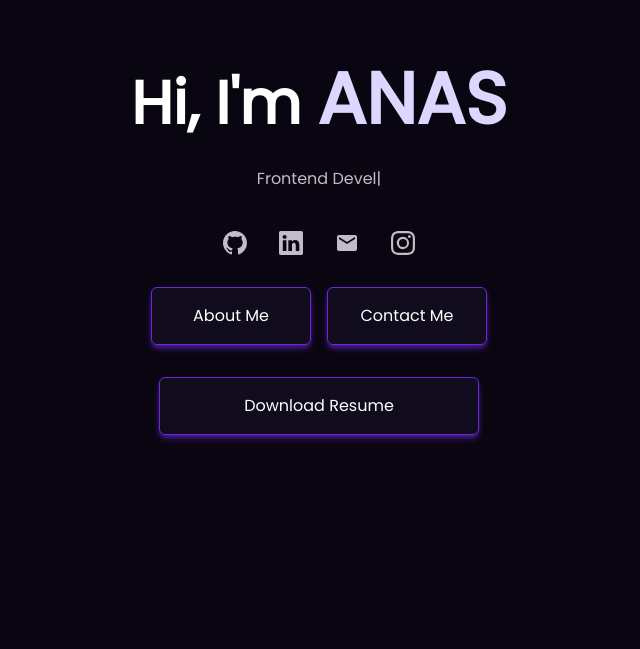
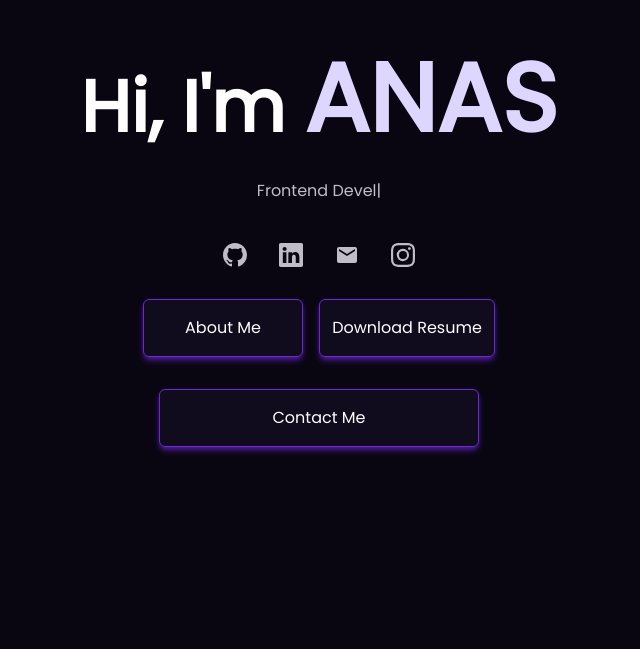
Before and after one commit to anaspxr/portfolio-nextjs15, a Next.js app: page / in a window 1280 px wide. Shown: the part 151-800 px from the top of the page, without its empty margins (321-961 px from the left). Built offline with nearby package versions, Linux system fonts and the light colour scheme.

Commit message:
add animations to Hero section

```diff
--- a/src/app/layout.tsx
+++ b/src/app/layout.tsx
@@ -19,7 +19,9 @@ export default function RootLayout({
 }>) {
   return (
     <html lang="en">
-      <body className={` ${poppins.className} antialiased`}>{children}</body>
+      <body className={` ${poppins.className} antialiased h-full`}>
+        {children}
+      </body>
     </html>
   );
 }
--- a/src/components/sections/hero.tsx
+++ b/src/components/sections/hero.tsx
@@ -1,26 +1,70 @@
+"use client";
+
+import { motion } from "framer-motion";
 import HeroTyped from "@/components/ui/HeroTyped";
 import ShineButton from "@/components/ui/ShineButton";
 import HeroSocialLinks from "../ui/HeroSocialLinks";
 
 export default function Hero() {
+  // Variants for staggered animations
+  const containerVariants = {
+    hidden: { opacity: 0 },
+    visible: {
+      opacity: 1,
+      transition: {
+        staggerChildren: 0.3, // Stagger each child by 0.3s
+      },
+    },
+  };
+
+  const itemVariants = {
+    hidden: { opacity: 0, y: 20 },
+    visible: {
+      opacity: 1,
+      y: 0,
+      transition: { duration: 0.8, ease: "easeOut" },
+    },
+  };
+
+  const bounceVariants = {
+    initial: { y: 0 },
+    animate: {
+      y: [0, -10, 0],
+      transition: { duration: 0.6, repeat: Infinity },
+    },
+  };
+
   return (
-    <section id="home" className="animate-fadeIn">
-      <div className="bg-no-repeat bg-fixed bg-cover bg-center h-screen absolute top-0 left-0 w-full -z-30"></div>
-      {/* dark overlay */}
+    <motion.section
+      id="home"
+      initial="hidden"
+      animate="visible"
+      variants={containerVariants}>
       <div className="flex justify-center flex-col items-center h-screen gap-8">
-        <h1 className=" text-white font-semibold">
-          <span className="text-4xl sm:text-5xl md:text-6xl">
+        {/* Main Heading */}
+        <motion.h1 className="text-white font-semibold" variants={itemVariants}>
+          <span className="text-5xl sm:text-6xl md:text-7xl">
             Hi, I&apos;m{" "}
           </span>
-          <span className="text-violet-200 font-bold text-5xl sm:text-6xl md:text-7xl">
+          <span className="text-violet-200 font-bold text-6xl sm:text-7xl md:text-8xl">
             ANAS
           </span>
-        </h1>
-        <div className="min-h-8">
+        </motion.h1>
+
+        {/* Typed Animation */}
+        <motion.div className="min-h-8" variants={itemVariants}>
           <HeroTyped />
-        </div>
-        <HeroSocialLinks />
-        <div className="flex justify-center items-center gap-4">
+        </motion.div>
+
+        {/* Social Links */}
+        <motion.div variants={itemVariants}>
+          <HeroSocialLinks />
+        </motion.div>
+
+        {/* Buttons */}
+        <motion.div
+          className="flex justify-center items-center sm:gap-4 gap-2"
+          variants={itemVariants}>
           <a
             className="inline-flex items-center justify-center h-full w-full"
             href="#about">
@@ -28,23 +72,29 @@ export default function Hero() {
               About Me
             </ShineButton>
           </a>
+          {/* Resume Button */}
           <a
+            href="ANAS-P-Resume.pdf"
+            download="ANAS-P-Resume.pdf"
+            className="inline-flex items-center justify-center">
+            <ShineButton className="text-sm md:text-base w-44 py-4">
+              Download Resume
+            </ShineButton>
+          </a>
+        </motion.div>
+        <motion.div variants={bounceVariants}>
+          <motion.a
+            variants={itemVariants}
+            whileHover={{ scale: 1.05 }}
+            whileTap={{ scale: 0.95 }}
             className="inline-flex items-center justify-center h-full w-full"
             href="#contact">
-            <ShineButton className="text-sm md:text-base w-40 py-4">
+            <ShineButton className="text-sm md:text-base w-80 py-4 border-purple-900 bg-purple-900 hover:shadow-purple-500 hover:border-purple-700 shadow-purple-900 shad hover:before:-translate-x-80">
               Contact Me
             </ShineButton>
-          </a>
-        </div>
-        <a
-          href="ANAS-P-Resume.pdf"
-          download="ANAS-P-Resume.pdf"
-          className="inline-flex items-center justify-center">
-          <ShineButton className="text-sm md:text-base w-80 py-4 border-purple-900 bg-purple-900 hover:shadow-purple-500 hover:border-purple-700 shadow-purple-900 shad hover:before:-translate-x-80">
-            Download Resume
-          </ShineButton>
-        </a>
+          </motion.a>
+        </motion.div>
       </div>
-    </section>
+    </motion.section>
   );
 }
--- a/src/components/ui/HeroSocialLinks.tsx
+++ b/src/components/ui/HeroSocialLinks.tsx
@@ -1,22 +1,53 @@
+"use client";
+
 import React from "react";
 import { socialLinks } from "@/lib/social-links";
+import { motion } from "framer-motion";
 
 export default function HeroSocialLinks() {
+  // Animation variants for stagger effect
+  const containerVariants = {
+    hidden: { opacity: 0 },
+    visible: {
+      opacity: 1,
+      transition: {
+        staggerChildren: 0.2, // Delay between each child animation
+      },
+    },
+  };
+
+  const itemVariants = {
+    hidden: { opacity: 0, x: -30 }, // Start slightly off-screen
+    visible: {
+      opacity: 1,
+      x: 0,
+      transition: { duration: 0.6, ease: "easeOut" },
+    },
+  };
+
   return (
-    <div className="flex gap-8">
+    <motion.div
+      className="flex gap-8"
+      variants={containerVariants}
+      initial="hidden"
+      animate="visible">
       {socialLinks.map((link) => {
         const Icon = link.icon;
         return (
-          <a
+          <motion.a
             key={link.name}
             href={link.url}
             target="_blank"
             rel="noopener noreferrer"
-            className="text-2xl ">
+            className="text-2xl"
+            variants={itemVariants}
+            whileHover={{ scale: 1.2, color: "#8b5cf6" }} // Hover effect
+            whileTap={{ scale: 0.9 }} // Tap effect
+          >
             <Icon className="hover:text-violet-400" />
-          </a>
+          </motion.a>
         );
       })}
-    </div>
+    </motion.div>
   );
 }
```
